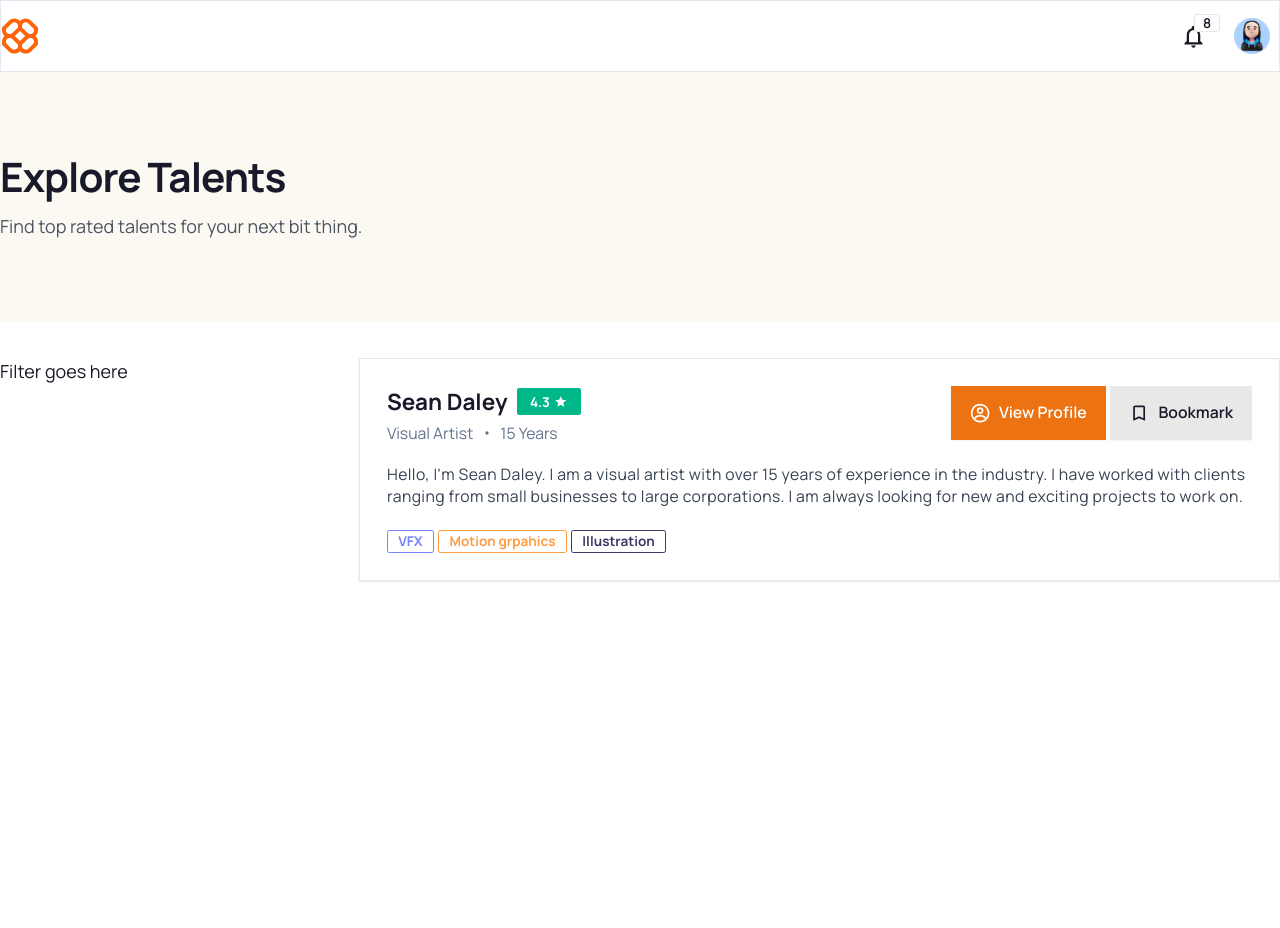
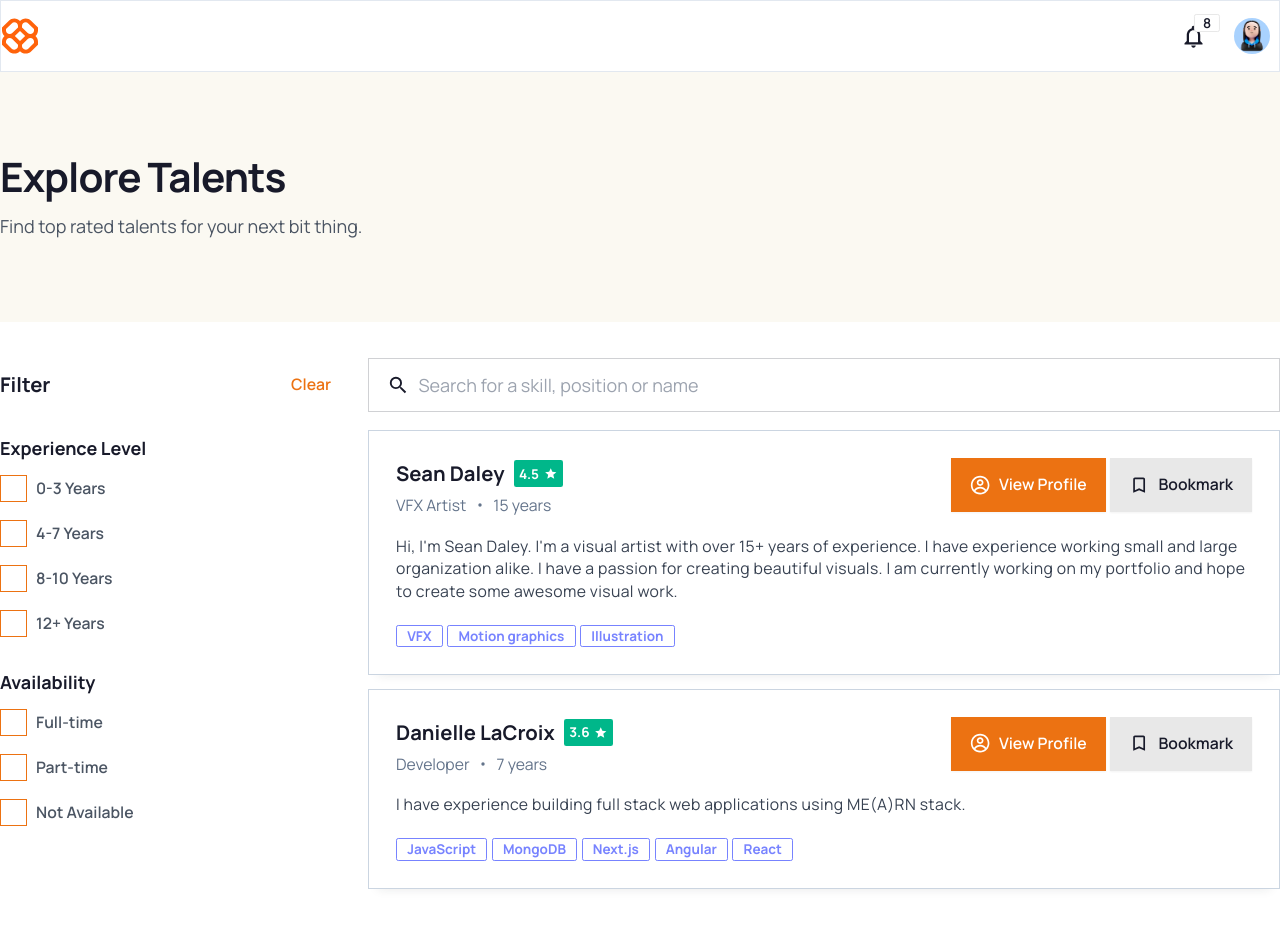
Before and after one commit to arjunkdot/cyb-hackathon, a Next.js app: page /jobs in a window 1280 px wide. Shown: the top 928 px of the page. Before the commit the page ends 800 px from the top, so only its background shows below. Built offline with nearby package versions, Linux system fonts and the light colour scheme.

Commit message:
feat: jobs page

```diff
--- /dev/null
+++ b/app/components/jobs/TalentCard.tsx
@@ -0,0 +1,64 @@
+import React from "react";
+import { MdOutlineBookmarkBorder, MdOutlineStar } from "react-icons/md";
+import { BsDot } from "react-icons/bs";
+import { CgProfile } from "react-icons/cg";
+import { TalentCardType } from "@/types/types";
+
+const TalentCard = ({
+  name,
+  position,
+  description,
+  exp,
+  tags,
+  rating,
+}: TalentCardType) => {
+  return (
+    <div className="border border-slate-300 p-6 shadow-card mb-3">
+      <div className="flex items-start justify-between mb-4">
+        <div>
+          <div className="flex items-center space-x-2">
+            <h2 className="text-lg font-bold">{name}</h2>
+            {rating && (
+              <div className="badge badge-success badge-lg text-xs font-bold text-white px-1">
+                {rating} <MdOutlineStar className="ml-1" />
+              </div>
+            )}
+          </div>
+          <div className="flex space-x-1 items-center mt-1">
+            <p className="text-slate-500 text-sm">{position}</p>
+            <p className="text-slate-500 text-base">
+              <BsDot />
+            </p>
+            <p className="text-slate-500 text-sm">
+              {exp} {exp > 1 ? "years" : "year"}
+            </p>
+          </div>
+        </div>
+        <div className="flex items-center gap-1">
+          <a href="#" className="btn btn-primary text-white">
+            <CgProfile className="text-lg" />
+            View Profile
+          </a>
+          <a href="#" className="btn btn-light">
+            <MdOutlineBookmarkBorder className="text-lg" />
+            Bookmark
+          </a>
+        </div>
+      </div>
+      <p className="text-sm text-gray-700 leading-5 tracking-wide">
+        {description}
+      </p>
+      <div className="flex gap-1 font-bold mt-5">
+        {tags
+          ? tags.map((tag) => (
+              <div key={tag} className="badge badge-info text-xs badge-outline">
+                {tag}
+              </div>
+            ))
+          : null}
+      </div>
+    </div>
+  );
+};
+
+export default TalentCard;
--- /dev/null
+++ b/app/components/jobs/TalentFilter.tsx
@@ -0,0 +1,56 @@
+import React from "react";
+const FILTER_CONFIG = [
+  {
+    title: "Experience Level",
+    options: [
+      { label: "0-3 Years", value: "0-3" },
+      { label: "4-7 Years", value: "4-7" },
+      { label: "8-10 Years", value: "8-11" },
+      { label: "12+ Years", value: "12" },
+    ],
+  },
+  {
+    title: "Availability",
+    options: [
+      { label: "Full-time", value: "fulltime" },
+      { label: "Part-time", value: "parttime" },
+      { label: "Not Available", value: "na" },
+    ],
+  },
+];
+function TalentFilter() {
+  return (
+    <div>
+      <div className="flex items-center justify-between">
+        <h3 className="font-bold text-lg">Filter</h3>
+        <button className="btn btn-ghost text-primary">Clear</button>
+      </div>
+      <div className="mt-1">
+        {FILTER_CONFIG.map((filterItem) => (
+          <div key={filterItem.title} className="mt-5">
+            <h4 className="font-bold text-base mb-1">{filterItem.title}</h4>
+            <ul>
+              {filterItem.options.map((option) => (
+                <li key={option.value}>
+                  <div className="form-control">
+                    <label className="label cursor-pointer justify-start space-x-2 px-0">
+                      <input
+                        type="checkbox"
+                        className="checkbox checkbox-primary text-white"
+                      />
+                      <span className="label-text font-semibold text-gray-600">
+                        {option.label}
+                      </span>
+                    </label>
+                  </div>
+                </li>
+              ))}
+            </ul>
+          </div>
+        ))}
+      </div>
+    </div>
+  );
+}
+
+export default TalentFilter;
--- a/app/jobs/page.tsx
+++ b/app/jobs/page.tsx
@@ -1,10 +1,31 @@
 import React from "react";
 import Banner from "../components/general/banner";
-import Image from "next/image";
-import { MdOutlineBookmarkBorder, MdOutlineStar } from "react-icons/md";
-import { BsDot } from "react-icons/bs";
-import { CgProfile } from "react-icons/cg";
+import TalentCard from "../components/jobs/TalentCard";
+import { MdOutlineSearch } from "react-icons/md";
+import TalentFilter from "../components/jobs/TalentFilter";
 
+const TALENTS = [
+  {
+    id: "1",
+    name: "Sean Daley",
+    position: "VFX Artist",
+    exp: 15,
+    description:
+      "Hi, I'm Sean Daley. I'm a visual artist with over 15+ years of experience. I have experience working small and large organization alike. I have a passion for creating beautiful visuals. I am currently working on my portfolio and hope to create some awesome visual work.",
+    rating: 4.5,
+    tags: ["VFX", "Motion graphics", "Illustration"],
+  },
+  {
+    id: "2",
+    name: "Danielle LaCroix",
+    position: "Developer",
+    exp: 7,
+    rating: 3.6,
+    description:
+      "I have experience building full stack web applications using ME(A)RN stack.",
+    tags: ["JavaScript", "MongoDB", "Next.js", "Angular", "React"],
+  },
+];
 function JobsPage() {
   return (
     <div>
@@ -13,56 +34,24 @@ function JobsPage() {
         subtitle=" Find top rated talents for your next bit thing."
       />
       <div className="container my-8">
-        <div className="grid grid-cols-[350px_1fr] gap-2">
-          <div>Filter goes here</div>
+        <div className="grid grid-cols-[350px_1fr] gap-4">
           <div>
-            {/* Job card goes here */}
-            <div className="border border-slate-200 p-6 shadow-card">
-              <div className="flex items-start justify-between mb-4">
-                <div>
-                  <div className="flex items-center space-x-2">
-                    <h2 className="text-xl font-bold">Sean Daley</h2>
-                    <div className="badge badge-success badge-lg text-xs font-bold text-white">
-                      4.3 <MdOutlineStar className="ml-1" />
-                    </div>
-                  </div>
-                  <div className="flex space-x-1 items-center mt-1">
-                    <p className="text-slate-500 text-sm">Visual Artist</p>
-                    <p className="text-slate-500 text-base">
-                      <BsDot />
-                    </p>
-                    <p className="text-slate-500 text-sm">15 Years</p>
-                  </div>
-                </div>
-                <div className="flex items-center gap-1">
-                  <a href="#" className="btn btn-primary text-white">
-                    <CgProfile className="text-lg" />
-                    View Profile
-                  </a>
-                  <a href="#" className="btn btn-light">
-                    <MdOutlineBookmarkBorder className="text-lg" />
-                    Bookmark
-                  </a>
-                </div>
-              </div>
-              <p className="text-sm text-gray-700 leading-5 tracking-wide">
-                Hello, I&apos;m Sean Daley. I am a visual artist with over 15
-                years of experience in the industry. I have worked with clients
-                ranging from small businesses to large corporations. I am always
-                looking for new and exciting projects to work on.
-              </p>
-              <div className="flex gap-1 font-bold mt-5">
-                <div className="badge badge-info text-xs badge-outline">
-                  VFX
-                </div>
-                <div className="badge badge-warning text-xs badge-outline">
-                  Motion grpahics
-                </div>
-                <div className="badge badge-secondary text-xs badge-outline">
-                  Illustration
-                </div>
-              </div>
+            <TalentFilter />
+          </div>
+          <div>
+            <div className="mb-4">
+              <label className="input input-bordered flex items-center gap-2">
+                <MdOutlineSearch className="text-xl" />
+                <input
+                  type="text"
+                  className="grow"
+                  placeholder="Search for a skill, position or name"
+                />
+              </label>
             </div>
+            {TALENTS.map((talent) => (
+              <TalentCard key={talent.id} {...talent} />
+            ))}
           </div>
         </div>
       </div>
--- a/tailwind.config.ts
+++ b/tailwind.config.ts
@@ -19,7 +19,7 @@ const config: Config = {
         center: true,
       },
       boxShadow: {
-        'card': 'rgba(0, 0, 0, 0.1) 0px 1px 2px 0px;'
+        'card': 'rgba(33, 35, 38, 0.1) 0px 10px 10px -10px'
       }
     },
   },
```
Also changed, not shown: types/types.ts (+10 -0 lines).
